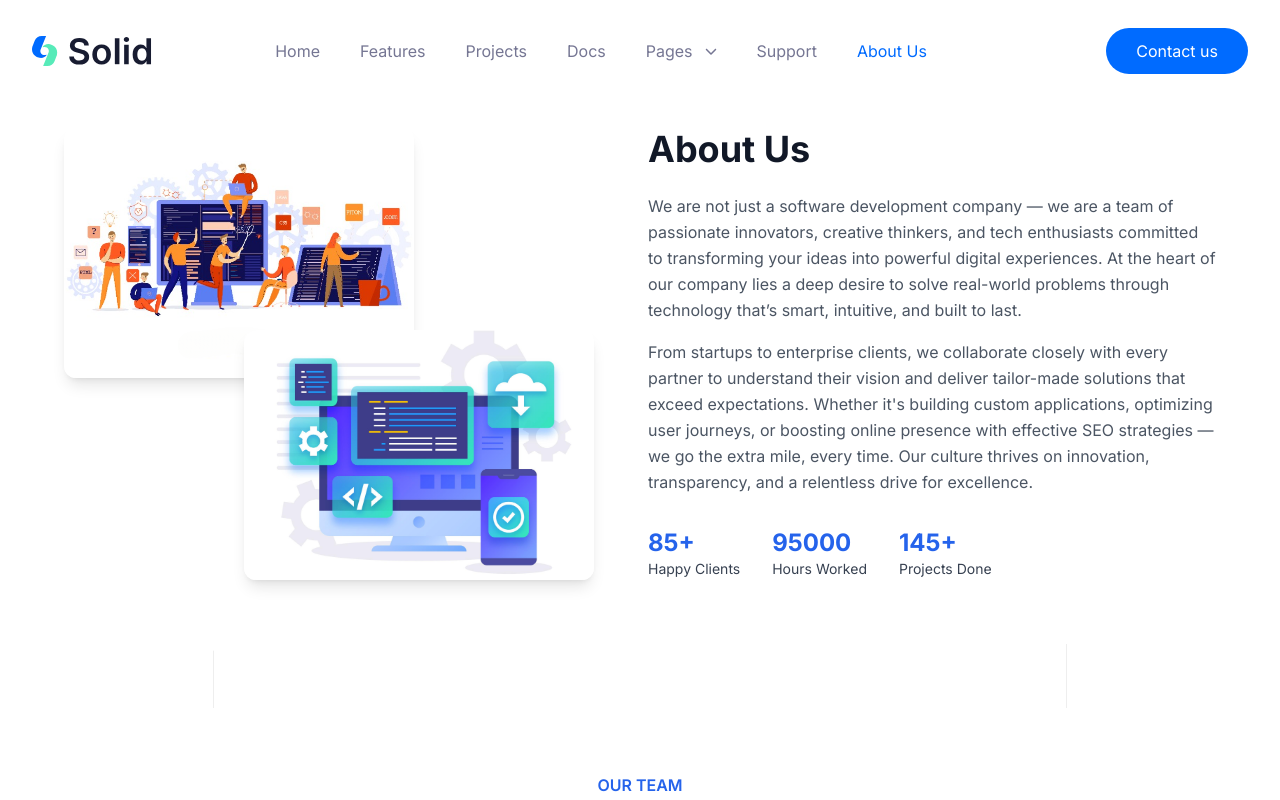
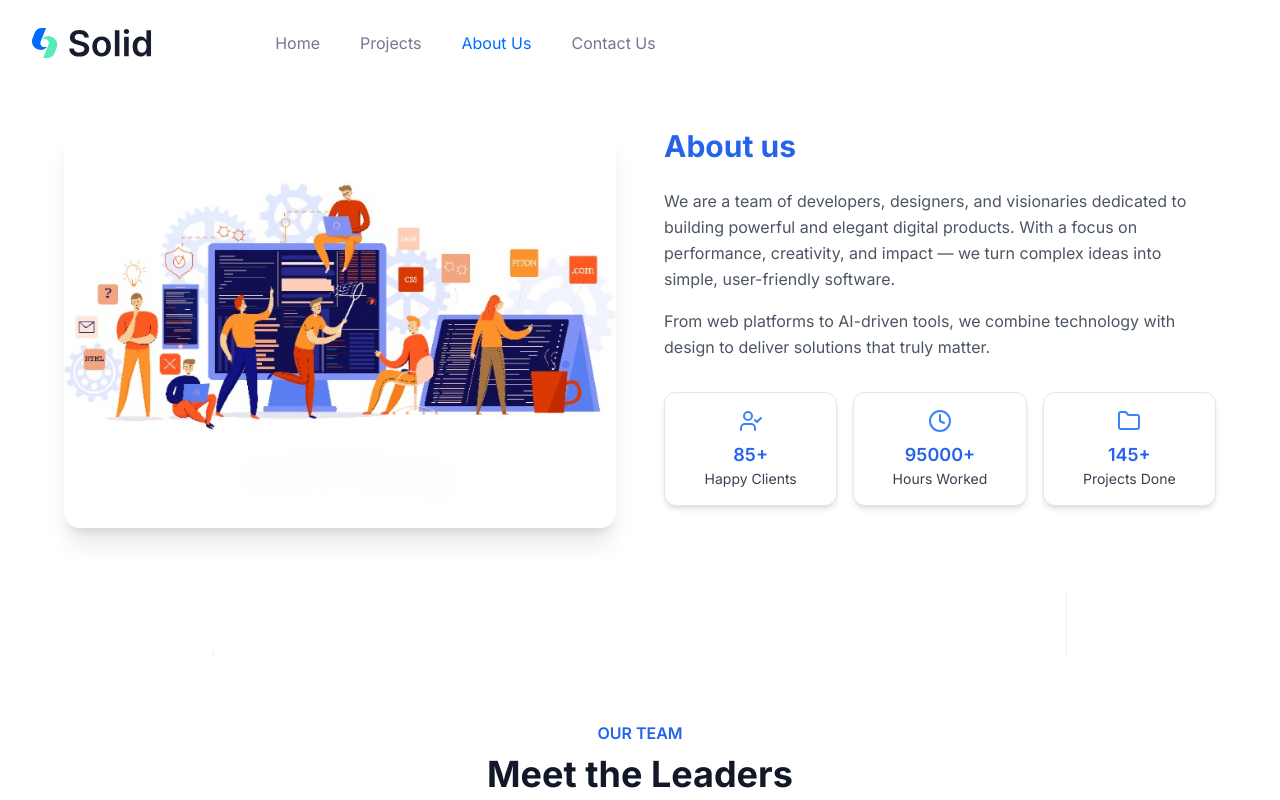
Before and after one commit to Sudarshansoft/Company-Site, a Next.js app: page /about in a window 1280 px wide. Shown: the top 800 px of the page. Built offline with nearby package versions, Linux system fonts and the light colour scheme.

Commit message:
complete about us page and change navbar

```diff
--- a/app/(site)/about/page.tsx
+++ b/app/(site)/about/page.tsx
@@ -1,7 +1,8 @@
-"use client"
+"use client";
 import Image from "next/image";
 import { useEffect, useState } from "react";
 import TeamPage from "@/components/Team";
+import { UserCheck, Clock, Folder } from "lucide-react";
 
 const Counter = ({ end, suffix = "" }) => {
     const [count, setCount] = useState(0);
@@ -21,69 +22,67 @@ const Counter = ({ end, suffix = "" }) => {
         return () => clearInterval(counter);
     }, [end]);
 
-    return <h3 className="text-2xl font-bold text-blue-600">{count}{suffix}</h3>;
+    return (
+        <h3 className="text-lg font-semibold text-blue-600">
+            {count}
+            {suffix}
+        </h3>
+    );
 };
 
 export default function AboutCompany() {
     return (
         <>
             <div className="bg-white py-16 px-4 sm:px-6 lg:px-16 mt-16">
-                <div className="max-w-7xl mx-auto grid grid-cols-1 lg:grid-cols-2 gap-4 items-center">
-                    {/* Left side images */}
-                    <div className="relative w-fit">
-                        <div className="absolute top-0 left-0 w-48 h-48 bg-blue-100 rounded-lg -z-10"></div>
-                        <div className="absolute top-10 left-10 w-48 h-48 bg-blue-200 rounded-full -z-10"></div>
-                        <div className="relative z-10">
-                            <div className="relative w-[350px] h-[250px]">
-                                <Image
-                                    src="/images/about/about_1.jpg"
-                                    alt="Team Working"
-                                    layout="fill"
-                                    objectFit="cover"
-                                    className="rounded-xl shadow-lg"
-                                />
-                            </div>
-                            <div className="relative w-[350px] h-[250px] -mt-12 ml-45">
-                                <Image
-                                    src="/images/about/about_2.jpg"
-                                    alt="Team Meeting"
-                                    layout="fill"
-                                    objectFit="cover"
-                                    className="rounded-xl shadow-lg"
-                                />
-                            </div>
+                <div className="max-w-7xl mx-auto grid grid-cols-1 lg:grid-cols-2 gap-12 items-start">
+                    {/* Left Side Image - Hidden on Mobile */}
+                    <div className="hidden md:block">
+                        <div className="relative w-full h-[400px] rounded-2xl overflow-hidden shadow-xl">
+                            <Image
+                                src="/images/about/about_1.jpg"
+                                alt="About Us"
+                                fill
+                                className="object-cover rounded-xl"
+                            />
                         </div>
                     </div>
 
-                    {/* Right side content */}
-                    <div>
-                        <h2 className="text-4xl font-bold text-gray-900 mb-6">About Us</h2>
+                    {/* Right Side Content */}
+                    <div className="flex flex-col justify-start">
+                        <h1 className="text-3xl font-bold text-blue-600 mb-6">About us</h1>
                         <p className="text-gray-600 mb-4 leading-relaxed">
-                            We are not just a software development company — we are a team of passionate innovators, creative thinkers, and tech enthusiasts committed to transforming your ideas into powerful digital experiences. At the heart of our company lies a deep desire to solve real-world problems through technology that’s smart, intuitive, and built to last.
+                            We are a team of developers, designers, and visionaries dedicated
+                            to building powerful and elegant digital products. With a focus on
+                            performance, creativity, and impact — we turn complex ideas into
+                            simple, user-friendly software.
                         </p>
                         <p className="text-gray-600 leading-relaxed mb-8">
-                            From startups to enterprise clients, we collaborate closely with every partner to understand their vision and deliver tailor-made solutions that exceed expectations. Whether it's building custom applications, optimizing user journeys, or boosting online presence with effective SEO strategies — we go the extra mile, every time. Our culture thrives on innovation, transparency, and a relentless drive for excellence.
+                            From web platforms to AI-driven tools, we combine technology with
+                            design to deliver solutions that truly matter.
                         </p>
 
-                        {/* Stats */}
-                        <div className="flex flex-wrap gap-8">
-                            <div>
+                        {/* Stats Section */}
+                        <div className="grid grid-cols-1 sm:grid-cols-3 gap-4">
+                            <div className="bg-white rounded-xl shadow-md p-4 text-center border min-w-0">
+                                <UserCheck className="mx-auto text-blue-500 mb-2" size={24} />
                                 <Counter end={85} suffix="+" />
-                                <p className="text-sm text-gray-700">Happy Clients</p>
+                                <p className="text-sm text-gray-700 break-words">Happy Clients</p>
                             </div>
-                            <div>
-                                <Counter end={95000} suffix="" />
-                                <p className="text-sm text-gray-700">Hours Worked</p>
+                            <div className="bg-white rounded-xl shadow-md p-4 text-center border min-w-0">
+                                <Clock className="mx-auto text-blue-500 mb-2" size={24} />
+                                <Counter end={95000} suffix="+" />
+                                <p className="text-sm text-gray-700 break-words">Hours Worked</p>
                             </div>
-                            <div>
+                            <div className="bg-white rounded-xl shadow-md p-4 text-center border min-w-0">
+                                <Folder className="mx-auto text-blue-500 mb-2" size={24} />
                                 <Counter end={145} suffix="+" />
-                                <p className="text-sm text-gray-700">Projects Done</p>
+                                <p className="text-sm text-gray-700 break-words">Projects Done</p>
                             </div>
                         </div>
                     </div>
                 </div>
             </div>
-            <TeamPage></TeamPage>
+            <TeamPage />
         </>
     );
 }
--- /dev/null
+++ b/components/CustomModal/index.tsx
@@ -0,0 +1,53 @@
+// CustomModal.js
+import Image from "next/image";
+import { X } from "lucide-react"; // Ensure this is imported
+
+const CustomModal = ({ member, onClose }) => {
+  if (!member) return null; // Do not render if no member is selected
+
+  return (
+    <div
+      className="fixed inset-0 z-50 flex items-center justify-center bg-black/50"
+      onClick={onClose}
+    >
+      <div
+        className="relative w-full max-w-md rounded-lg bg-white px-6 pb-6 pt-12 shadow-lg"
+        onClick={(e) => e.stopPropagation()} // Prevents modal close when clicking inside
+      >
+        {/* Close Icon at Top-Right */}
+        <button
+          className="absolute right-4 top-4 text-gray-500 hover:text-gray-700"
+          onClick={onClose}
+        >
+          <X size={20} />
+        </button>
+
+        {/* Circular Image */}
+        <div className="-mt-14 flex w-full justify-center">
+          <div className="h-28 w-28 overflow-hidden rounded-full border-4 border-white bg-white shadow-lg mt-6">
+            <Image
+              src={member.image}
+              alt={member.name}
+              width={112}
+              height={112}
+              className="h-full w-full object-cover"
+            />
+          </div>
+        </div>
+
+        {/* Title and Subtitle */}
+        <div className="mb-4 mt-4 text-center">
+          <h2 className="text-xl font-semibold">{member.name}</h2>
+          <p className="text-sm text-gray-600">{member.title}</p>
+        </div>
+
+        {/* Scrollable Body */}
+        <div className="mb-4 max-h-80 overflow-y-auto pr-1 text-gray-700">
+          {member.bio}
+        </div>
+      </div>
+    </div>
+  );
+};
+
+export default CustomModal;
--- a/components/Header/index.tsx
+++ b/components/Header/index.tsx
@@ -150,15 +150,6 @@ const Header = () => {
               ))}
             </ul>
           </nav>
-
-          <div className="mt-7 flex items-center gap-6 xl:mt-0">
-            <Link
-              href="https://nextjstemplates.com/templates/solid"
-              className="flex items-center justify-center rounded-full bg-primary px-7.5 py-2.5 text-regular text-white duration-300 ease-in-out hover:bg-primaryho"
-            >
-              Contact us
-            </Link>
-          </div>
         </div>
       </div>
     </header>
--- a/components/Header/menuData.tsx
+++ b/components/Header/menuData.tsx
@@ -8,72 +8,10 @@ const menuData: Menu[] = [
     path: "/",
   },
   {
-    id: 2,
-    title: "Features",
-    newTab: false,
-    path: "/#features",
-  },
-  {
     id: 2.1,
     title: "Projects",
     newTab: false,
     path: "/projects",
-  },
-  {
-    id: 2.3,
-    title: "Docs",
-    newTab: false,
-    path: "/docs",
-  },
-  {
-    id: 3,
-    title: "Pages",
-    newTab: false,
-    submenu: [
-      {
-        id: 31,
-        title: "Blog Grid",
-        newTab: false,
-        path: "/blog",
-      },
-      {
-        id: 34,
-        title: "Sign In",
-        newTab: false,
-        path: "/auth/signin",
-      },
-      {
-        id: 35,
-        title: "Sign Up",
-        newTab: false,
-        path: "/auth/signup",
-      },
-      {
-        id: 35,
-        title: "Docs",
-        newTab: false,
-        path: "/docs",
-      },
-      {
-        id: 35.1,
-        title: "Support",
-        newTab: false,
-        path: "/support",
-      },
-      {
-        id: 36,
-        title: "404",
-        newTab: false,
-        path: "/error",
-      },
-    ],
-  },
-
-  {
-    id: 4,
-    title: "Support",
-    newTab: false,
-    path: "/support",
   },
   {
     id: 5,
@@ -81,6 +19,12 @@ const menuData: Menu[] = [
     newTab: false,
     path: "/about",
   },
+  {
+    id: 4,
+    title: "Contact Us",
+    newTab: false,
+    path: "/support",
+  },
 ];
 
 export default menuData;
```
Also changed, not shown: app/(site)/about/team.tsx (deleted, +0 -51 lines), components/Team/index.tsx (+20 -29 lines).
